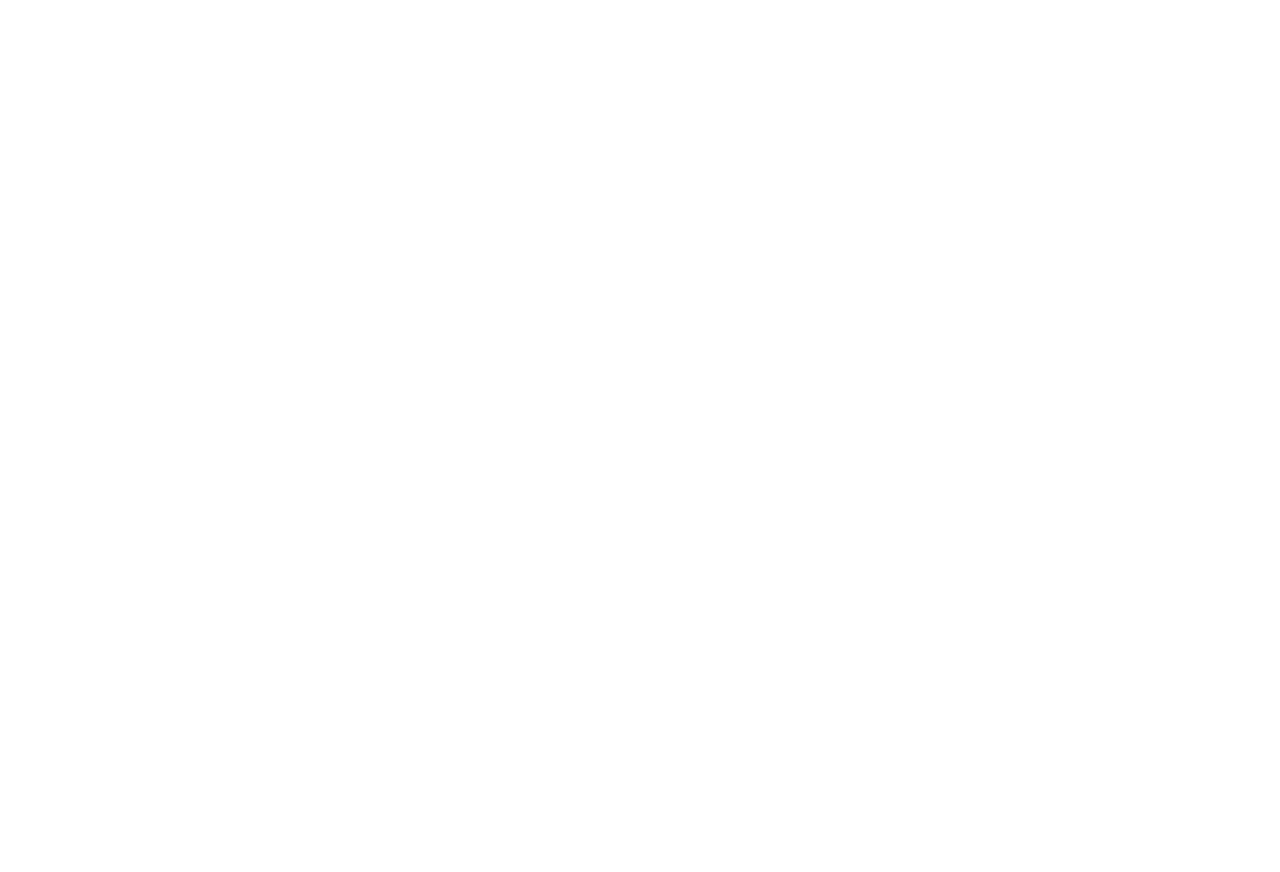
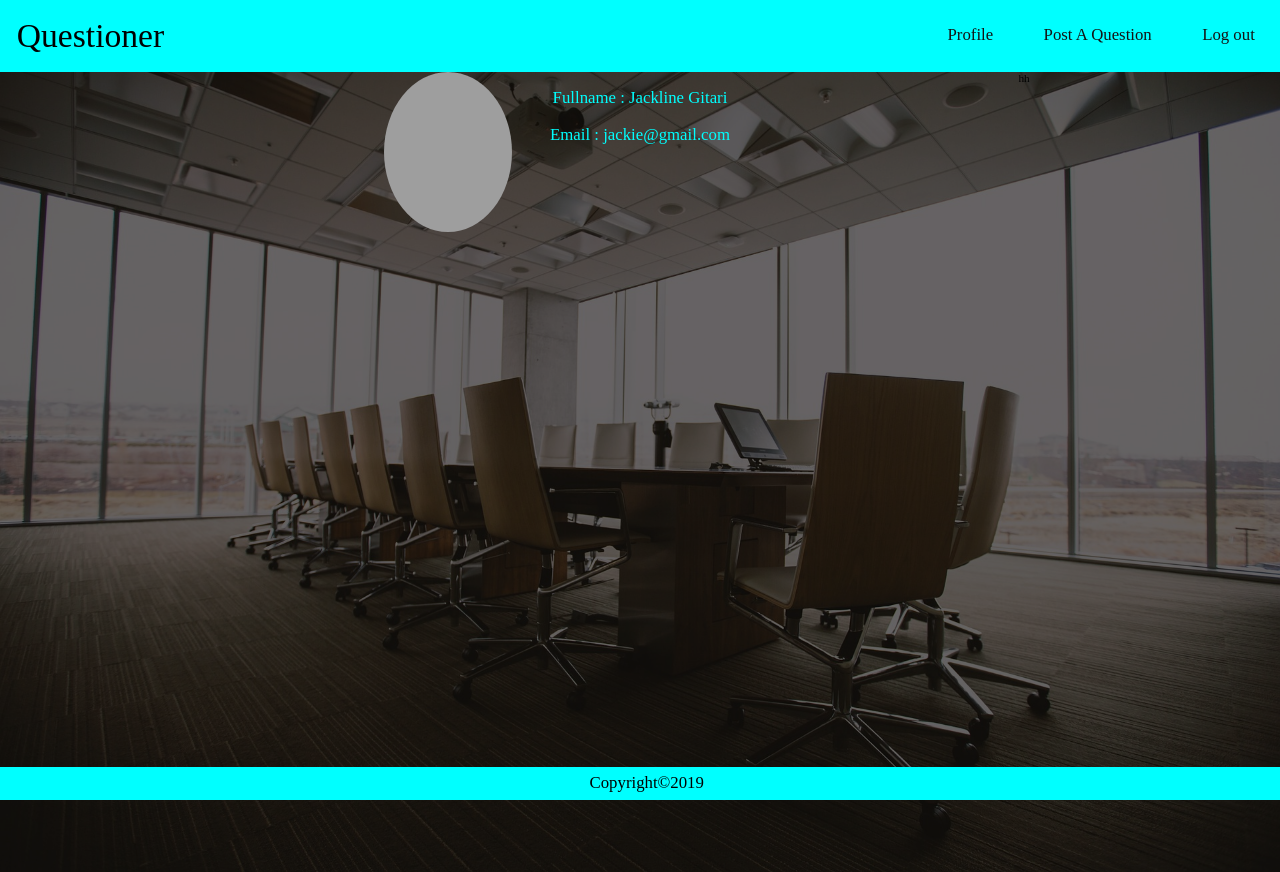
Before and after one commit to jackiegitari1234/Questioner, a plain HTML site: page UI/profile.html in a window 1280 px wide. Before the commit the page ends 800 px from the top, so only its background shows below. Drawn offline with Linux system fonts and the light colour scheme; grey boxes are pictures that could not be loaded.

Commit message:
[Feature #163008352] added a link for profile page on other pages

```diff
--- a/UI/css/style.css
+++ b/UI/css/style.css
@@ -229,3 +229,19 @@ textarea{
 .comments3:focus + #cont3 {
     display: block;
 }
+
+.profile .image{
+    width: 10%;
+    height:20%;
+    margin-left: 30%;
+    float: left;
+    border-radius: 50%;
+}
+.profilepg{
+    float: left;
+    width:20%;
+
+}
+.profilepg p{
+    color: aqua;
+}
--- a/UI/profile.html
+++ b/UI/profile.html
@@ -0,0 +1,33 @@
+
+<html>
+    <head>
+        <title>Questioner</title>
+        <meta charset="utf-8">
+        <meta http-equiv="X-UA-Compatible" content="IE=edge">
+        <meta name="viewport" content="width=device-width, initial-scale=1">
+        <link rel="stylesheet" href="css/style.css">
+        <link rel="stylesheet" href="https://cdnjs.cloudflare.com/ajax/libs/font-awesome/4.7.0/css/font-awesome.min.css">
+    </head>
+    <body class="body">
+        <div class="topnavbar">
+            <h>Questioner</h>
+            <a href="Home.html">Log out</a>
+            <a href="postquiz.html">Post A Question</a>
+            <a href="profile.html">Profile</a>
+        </div>
+
+        <div class="container">
+            <div class="profile">
+                <img   class="image" src="images/profile.jpg">
+                <div class="profilepg">
+                    <p>Fullname : Jackline Gitari</p>
+                    <p>Email : jackie@gmail.com</p>
+                </div>
+            </div>
+            hh
+        </div>
+        <div class="footer">
+                Copyright©2019
+        </div>
+    </body>
+</html>
```
Also changed, not shown: UI/meetups.html (+1 -0 lines), UI/questions.html (+1 -0 lines), 1 other file.
